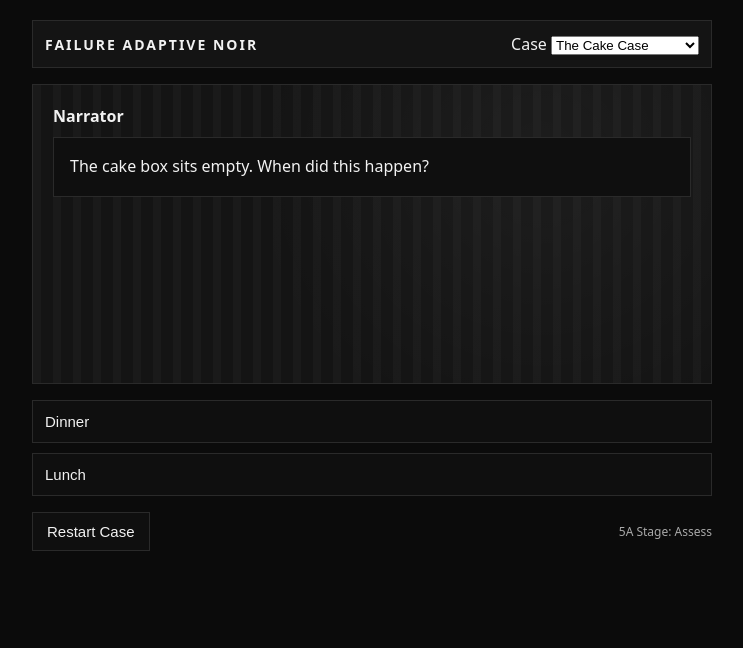
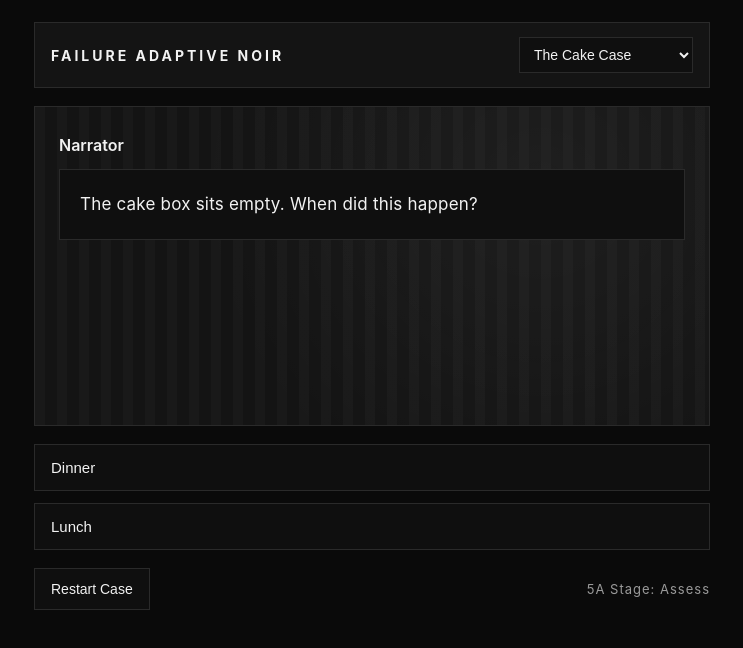
Before and after one commit to nihitmehta08/failure-adaptive-noir, a plain HTML site: page index.html in a window 1280 px wide. Shown: the whole page, without its empty margins (268-1011 px from the left). Drawn offline with Linux system fonts and the light colour scheme.

Commit message:
Refactor CSS variables and update styles

```diff
--- a/styles.css
+++ b/styles.css
@@ -1,114 +1,178 @@
 :root{
-  --bg:#0b0b0b;
+  --bg:#0a0a0a;
+  --panel:#141414;
+  --panel-deep:#0f0f0f;
+  --line:#2a2a2a;
   --fg:#f2f2f2;
-  --muted:#aaaaaa;
-  --panel:#141414;
-  --line:#2a2a2a;
+  --muted:#9a9a9a;
+  --accent:#ffffff;
 }
 
-*{box-sizing:border-box}
+/* Reset */
+*{
+  box-sizing:border-box;
+}
 
 body{
   margin:0;
   background:var(--bg);
   color:var(--fg);
-  font-family: system-ui, -apple-system, Segoe UI, Roboto, Arial, sans-serif;
+  font-family:-apple-system, BlinkMacSystemFont, "Segoe UI", Roboto, Helvetica, Arial, sans-serif;
+  -webkit-font-smoothing:antialiased;
+  text-rendering:optimizeLegibility;
 }
 
+/* Layout */
 .frame{
-  max-width: 720px;
-  margin: 0 auto;
-  min-height: 100vh;
-  padding: 20px;
+  max-width:720px;
+  margin:0 auto;
+  min-height:100vh;
+  padding:22px;
   display:flex;
   flex-direction:column;
-  gap:16px;
+  gap:18px;
 }
 
+/* Header */
 .top{
   display:flex;
   justify-content:space-between;
   align-items:center;
   border:1px solid var(--line);
-  padding:12px;
+  padding:14px 16px;
   background:var(--panel);
 }
 
 .brand{
-  letter-spacing:2px;
+  font-size:14px;
+  letter-spacing:3px;
   font-weight:700;
-  font-size:14px;
 }
 
-.step{
-  color:var(--muted);
-  font-size:13px;
+.right{
+  display:flex;
+  align-items:center;
 }
 
+.select{
+  background:var(--panel-deep);
+  color:var(--fg);
+  border:1px solid var(--line);
+  padding:8px 10px;
+  font-size:14px;
+  outline:none;
+}
+
+/* Scene container */
 .scene{
   position:relative;
   border:1px solid var(--line);
   background:var(--panel);
-  padding:20px;
-  min-height:300px;
+  padding:28px 24px;
+  min-height:320px;
   overflow:hidden;
 }
 
+/* Noir vertical blinds */
 .noir-bg{
   position:absolute;
   inset:0;
   background:
-    repeating-linear-gradient(90deg, rgba(255,255,255,0.05) 0 8px, rgba(0,0,0,0) 8px 20px),
-    radial-gradient(circle at 75% 25%, rgba(255,255,255,0.08), transparent 55%);
-  opacity:0.5;
+    repeating-linear-gradient(
+      90deg,
+      rgba(255,255,255,0.04) 0px,
+      rgba(255,255,255,0.04) 10px,
+      transparent 10px,
+      transparent 22px
+    ),
+    radial-gradient(
+      circle at 75% 25%,
+      rgba(255,255,255,0.08),
+      transparent 60%
+    );
   pointer-events:none;
+  opacity:0.6;
 }
 
+/* Dialogue */
 .speaker{
   position:relative;
-  font-weight:700;
-  margin-bottom:10px;
+  font-weight:600;
+  font-size:16px;
+  margin-bottom:14px;
 }
 
 .bubble{
   position:relative;
+  background:var(--panel-deep);
   border:1px solid var(--line);
-  padding:16px;
-  line-height:1.6;
-  background:#0f0f0f;
-  font-size:16px;
+  padding:20px;
+  font-size:17px;
+  line-height:1.7;
+  letter-spacing:0.2px;
 }
 
+/* Choices */
 .choices{
   display:grid;
-  gap:10px;
+  gap:12px;
 }
 
 button{
+  background:var(--panel-deep);
   border:1px solid var(--line);
-  background:#0f0f0f;
   color:var(--fg);
-  padding:12px;
+  padding:14px 16px;
   font-size:15px;
+  text-align:left;
   cursor:pointer;
-  text-align:left;
+  transition:background 0.15s ease, border-color 0.15s ease;
 }
 
 button:hover{
-  background:#1a1a1a;
+  background:#1b1b1b;
+  border-color:#3a3a3a;
 }
 
+/* Footer */
 .footer{
   display:flex;
   justify-content:space-between;
   align-items:center;
-  color:var(--muted);
+  gap:16px;
 }
 
 .ghost{
-  padding:10px 14px;
+  padding:12px 16px;
+  font-size:14px;
 }
 
 .tag{
-  font-size:12px;
+  font-size:13px;
+  color:var(--muted);
+  letter-spacing:1px;
 }
+
+/* Accessibility helper */
+.sr-only{
+  position:absolute;
+  width:1px;
+  height:1px;
+  padding:0;
+  margin:-1px;
+  overflow:hidden;
+  clip:rect(0,0,0,0);
+  white-space:nowrap;
+  border:0;
+}
+
+/* Responsive tweak */
+@media (max-width:600px){
+  .frame{
+    padding:18px;
+  }
+
+  .bubble{
+    font-size:16px;
+  }
+}
```
